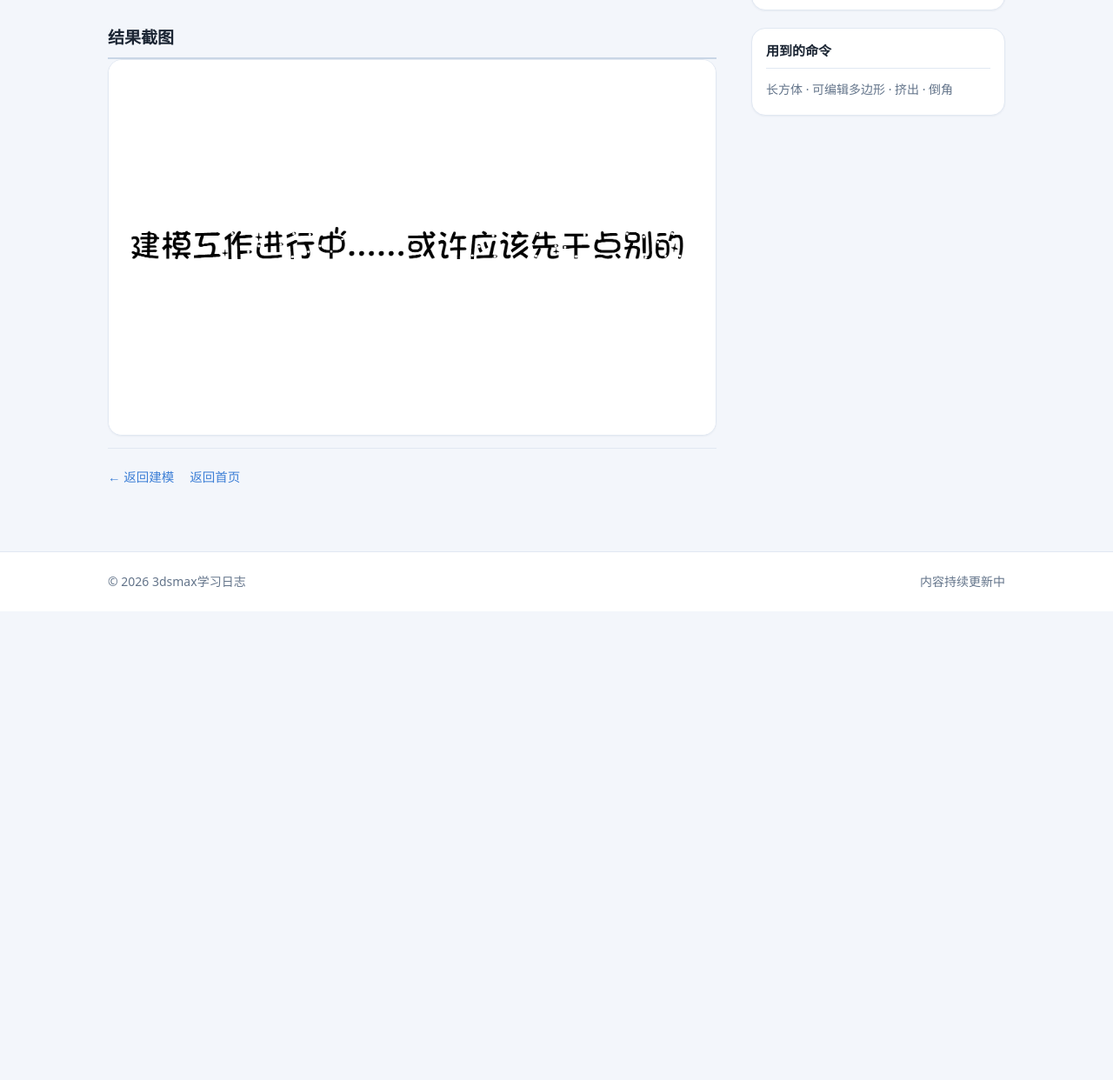
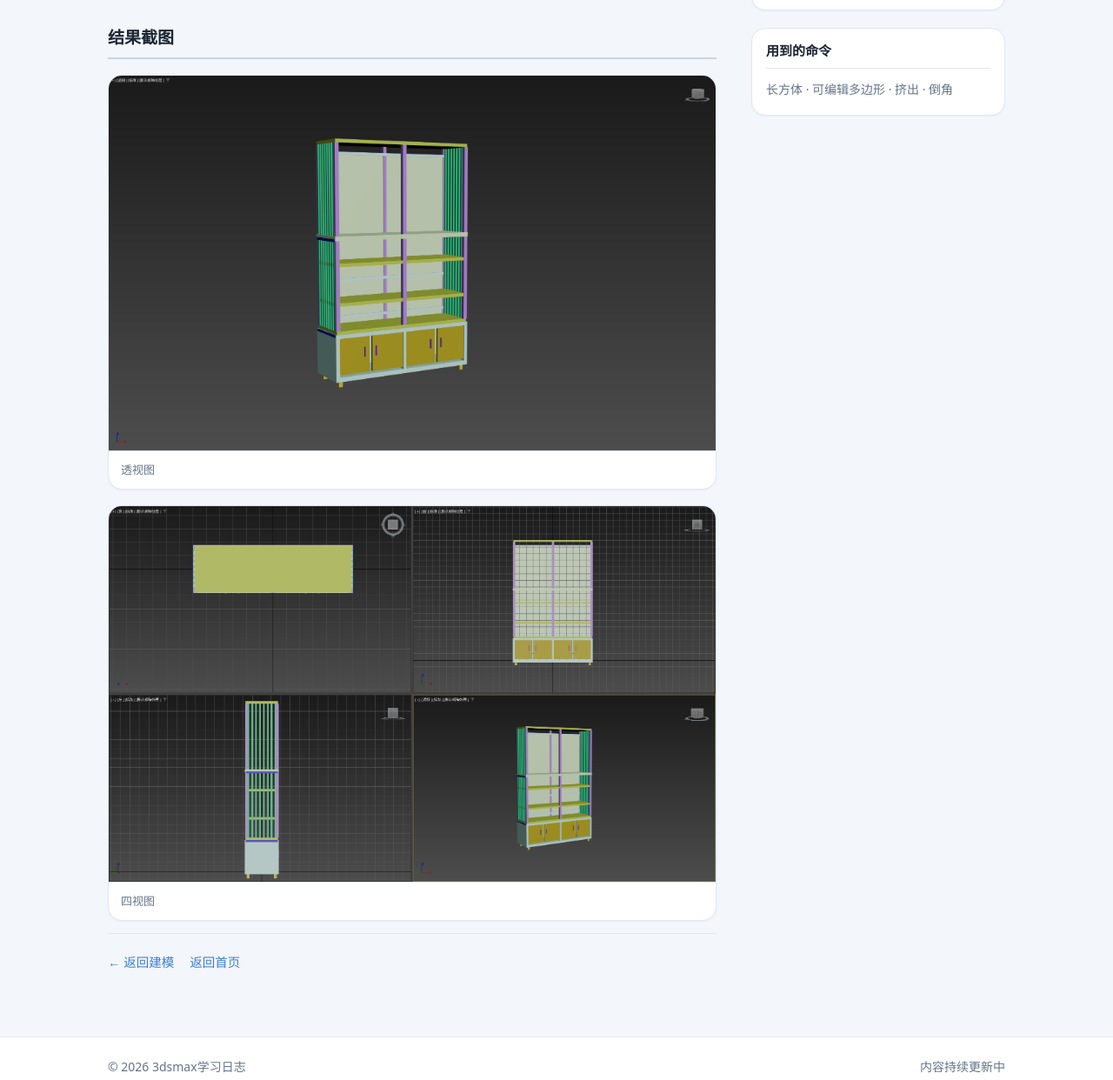
Before and after one commit to CeksetJust/3DsMax_Page, a plain HTML site: page bookshelf.html in a window 1280 px wide. Shown: the part 690-1932 px from the top of the page at 87% size. Before the commit the page ends 1393 px from the top, so only its background shows below. Drawn offline with Linux system fonts and the light colour scheme.

Commit message:
Add bookshelf result screenshots

```diff
--- a/bookshelf.html
+++ b/bookshelf.html
@@ -61,11 +61,20 @@
 
             <section>
               <h2 class="section-title">结果截图</h2>
-              <figure class="shot">
-                <img src="assets/img/modeling-progress.png"
-                     alt="建模工作进行中......或许应该先干点别的"
-                     width="1848" height="1143" loading="lazy">
-              </figure>
+              <div class="shot-gallery">
+                <figure class="shot">
+                  <img src="assets/img/bookshelf-result-perspective.png"
+                       alt="书柜建模完成后的透视图"
+                       width="1848" height="1143" loading="lazy">
+                  <figcaption>透视图</figcaption>
+                </figure>
+                <figure class="shot">
+                  <img src="assets/img/bookshelf-result-views.png"
+                       alt="书柜模型在顶视图、前视图、左视图和透视图中的结果截图"
+                       width="1852" height="1147" loading="lazy">
+                  <figcaption>四视图</figcaption>
+                </figure>
+              </div>
             </section>
 
             <p class="back-link">
```
Also changed, not shown: assets/img/bookshelf-result-perspective.png (added), assets/img/bookshelf-result-views.png (added).
